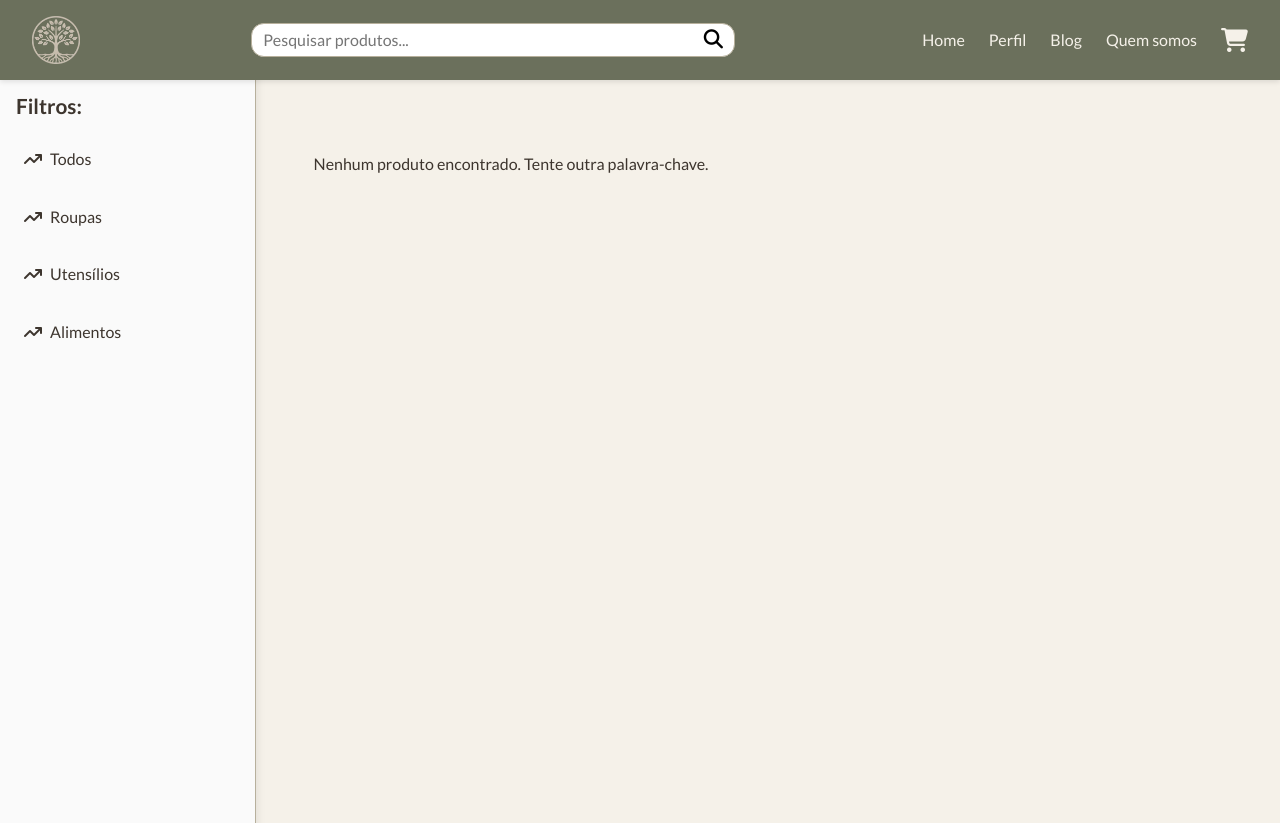
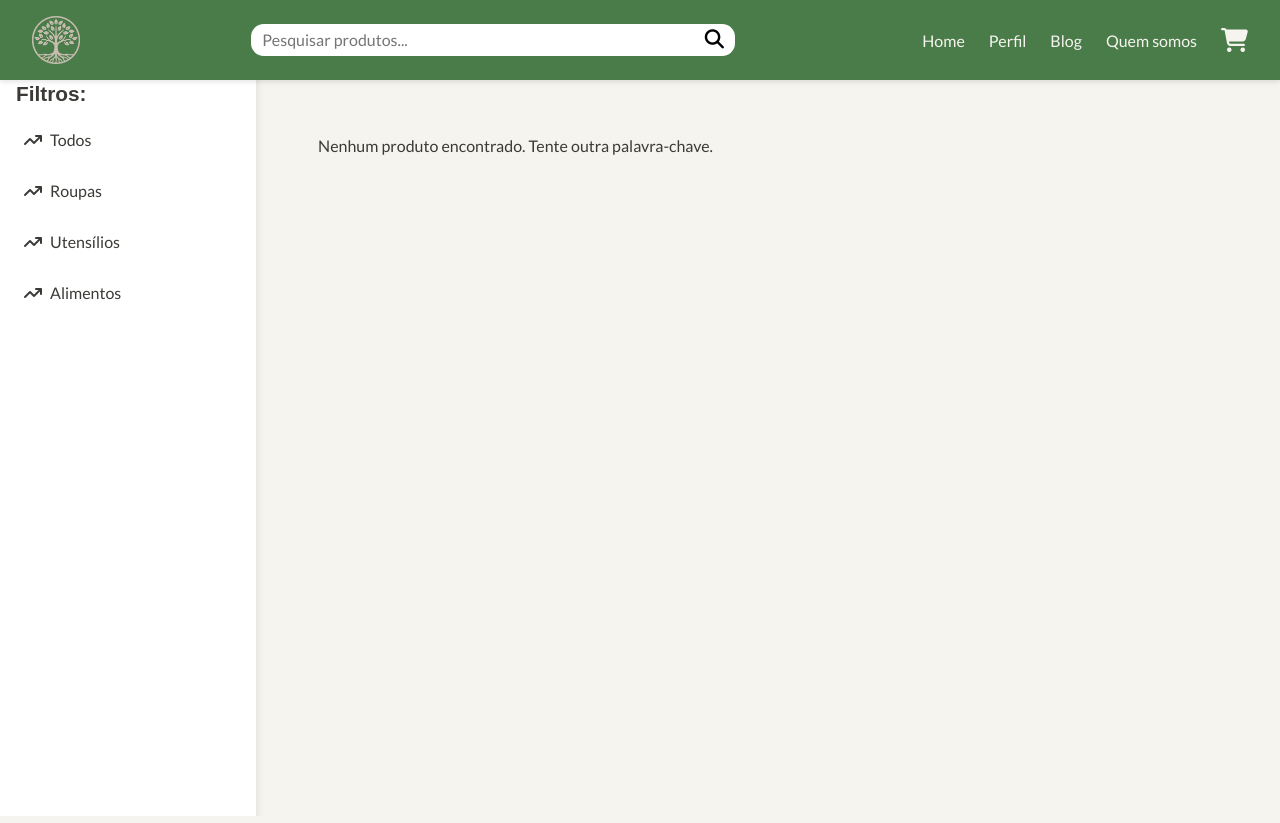
Before and after one commit to lbarbosac/green-brique, a PHP site: page /page-produtos.php in a window 1280 px wide. Run offline with PHP 8.4, Linux system fonts and the light colour scheme; data that the repository does not hold is empty; some libraries are stand-ins or nearby versions.

Commit message:
nova paleta de cores

```diff
--- a/src/assets/css/page-produtos.css
+++ b/src/assets/css/page-produtos.css
@@ -1,23 +1,46 @@
 @import url('https://fonts.googleapis.com/css2?family=Lato:wght@100;300;400;700;900&display=swap');
 
 :root {
-    --fundo-principal: #F5F1E9;
-    --texto-principal: #3D352E;
-    --acento-principal: #C76F16;
-    --acento-secundario: #6B705C;
-    --neutro: #B7B09C;
-    --fundo-card: #FAFAFA;
-    --hover-bg: var(--acento-secundario);
-    --hover-text: var(--fundo-principal);
+    /* Tons de base - fundos brancos e beges suaves para leveza */
+    --fundo-principal: #F6F4EF;        /* Bege muito claro para fundo da página */
+    --fundo-card: #FFFFFF;             /* Cartões/áreas de conteúdo em branco puro */
+    --border: #D9D6CF;                /* Bordas e separadores, tom neutro suave */
+    --shadow: rgba(0, 0, 0, 0.08);    /* Sombras suaves para profundidade */
+
+    /* Cores principais - verdes naturais que remetem à natureza */
+    --verde-escuro: #2D5D34;          /* Verde forte, para acentos principais */
+    --verde-medio: #4A7C4A;           /* Verde secundário para destaques */
+    --verde-claro: #9CCC65;           /* Verde claro para hover, foco, realces */
+    --verde-suave: #C8E6C9;           /* Verde muito suave, para fundos e hover leves */
+
+    /* Cores de texto - tons escuros com boa legibilidade */
+    --texto-principal: #3B3A36;       /* Preto suave para texto principal */
+    --texto-secundario: #5A5A58;      /* Cinza escuro para subtítulos e textos complementares */
+    --texto-inativo: #9E9E9E;         /* Cinza médio para texto secundário ou desabilitado */
+
+    /* Cores de ação e destaque */
+    --acento-principal: var(--verde-escuro);   /* Usar verde escuro para botões e links */
+    --acento-secundario: var(--verde-medio);   /* Verde médio para hover e interações */
+
+    /* Alertas / feedback */
+    --aviso: #E57373;                 /* Vermelho suave para erros */
+    --sucesso: #81C784;               /* Verde claro para sucesso */
+
+    /* Fundo invertido para contraste (ex: footer ou seções escuras) */
+    --fundo-invertido: #2D5D34;
+    --texto-invertido: #F6F4EF;
 }
 
 body {
-    margin: 0;
-    padding: 0;
-    font-family: "Lato", san-serif;
+    font-family: 'Lato', sans-serif;
+    color: var(--texto-principal);
     background-color: var(--fundo-principal);
-    color: var(--texto-principal);
-    line-height: 1.6;
+}
+
+h1, h2, h3, h4, h5, h6, .titulo, .button {
+    font-family: 'Montserrat', sans-serif;
+    font-weight: 700;
+    color: var(--verde-escuro);
 }
 
 .scrollable-filters {
--- a/src/assets/css/style-crud.css
+++ b/src/assets/css/style-crud.css
@@ -4,31 +4,49 @@
 *{
     box-sizing: border-box;
 }
+
 :root {
-    --fundo-principal: #F5F1E9;
-    --texto-principal: #3D352E;
-    --acento-principal: #C76F16;
-    --acento-secundario: #4e5347;
-    --neutro: #B7B09C;
-    --fundo-card: #FAFAFA;
+    /* Tons de base - fundos brancos e beges suaves para leveza */
+    --fundo-principal: #F6F4EF;        /* Bege muito claro para fundo da página */
+    --fundo-card: #FFFFFF;             /* Cartões/áreas de conteúdo em branco puro */
+    --border: #D9D6CF;                /* Bordas e separadores, tom neutro suave */
+    --shadow: rgba(0, 0, 0, 0.08);    /* Sombras suaves para profundidade */
+
+    /* Cores principais - verdes naturais que remetem à natureza */
+    --verde-escuro: #2D5D34;          /* Verde forte, para acentos principais */
+    --verde-medio: #4A7C4A;           /* Verde secundário para destaques */
+    --verde-claro: #9CCC65;           /* Verde claro para hover, foco, realces */
+    --verde-suave: #C8E6C9;           /* Verde muito suave, para fundos e hover leves */
+
+    /* Cores de texto - tons escuros com boa legibilidade */
+    --texto-principal: #3B3A36;       /* Preto suave para texto principal */
+    --texto-secundario: #5A5A58;      /* Cinza escuro para subtítulos e textos complementares */
+    --texto-inativo: #9E9E9E;         /* Cinza médio para texto secundário ou desabilitado */
+
+    /* Cores de ação e destaque */
+    --acento-principal: var(--verde-escuro);   /* Usar verde escuro para botões e links */
+    --acento-secundario: var(--verde-medio);   /* Verde médio para hover e interações */
+
+    /* Alertas / feedback */
+    --aviso: #E57373;                 /* Vermelho suave para erros */
+    --sucesso: #81C784;               /* Verde claro para sucesso */
+
+    /* Fundo invertido para contraste (ex: footer ou seções escuras) */
+    --fundo-invertido: #2D5D34;
+    --texto-invertido: #F6F4EF;
 }
 
 body {
-    margin: 0;
-    padding: 0;
-    font-family: "Lato", sans-serif;
+    font-family: 'Lato', sans-serif;
+    color: var(--texto-principal);
     background-color: var(--fundo-principal);
-    color: var(--texto-principal);
-    line-height: 1.6;
-
 }
 
-body.crud-page {
-    background-color: var(--fundo-principal);
-    color: var(--texto-principal);
-    font-family: "Lato", sans-serif;
+h1, h2, h3, h4, h5, h6, .titulo, .button {
+    font-family: 'Montserrat', sans-serif;
+    font-weight: 700;
+    color: var(--verde-escuro);
 }
-
 
 header {
     background-color: var(--acento-secundario); /* Fundo verde musgo */
```
